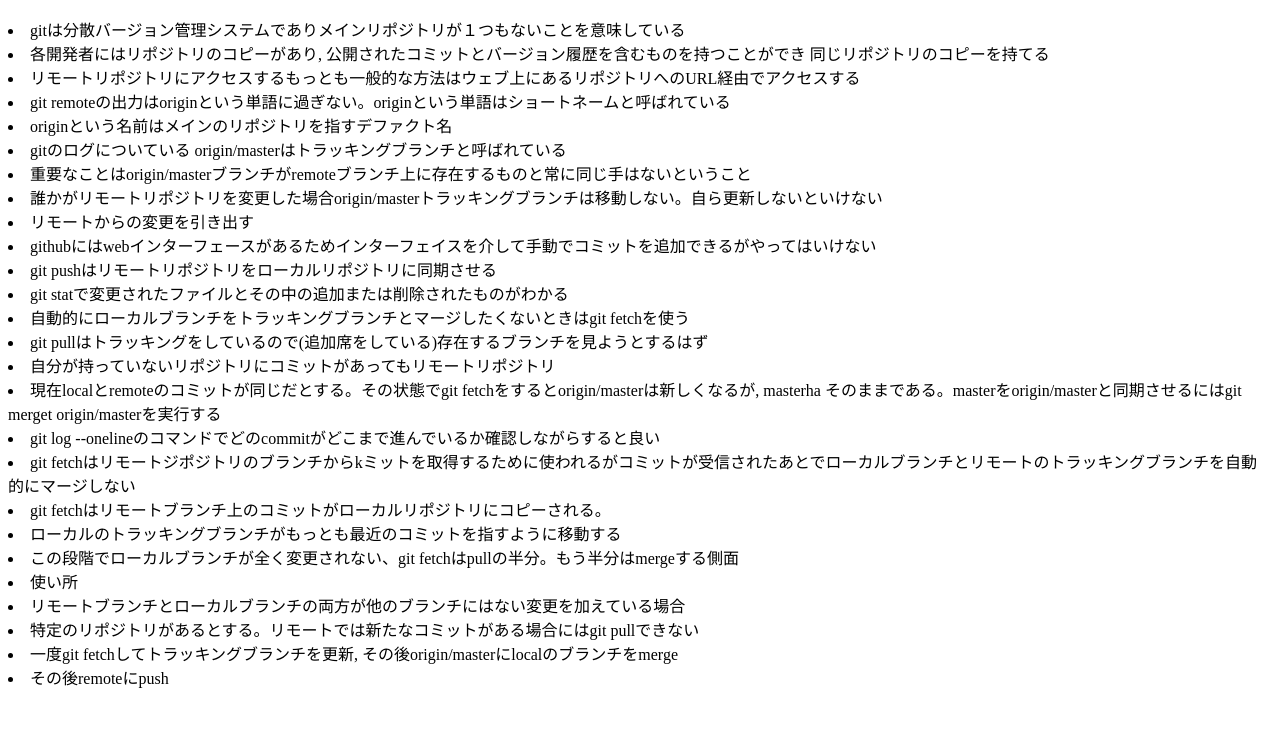
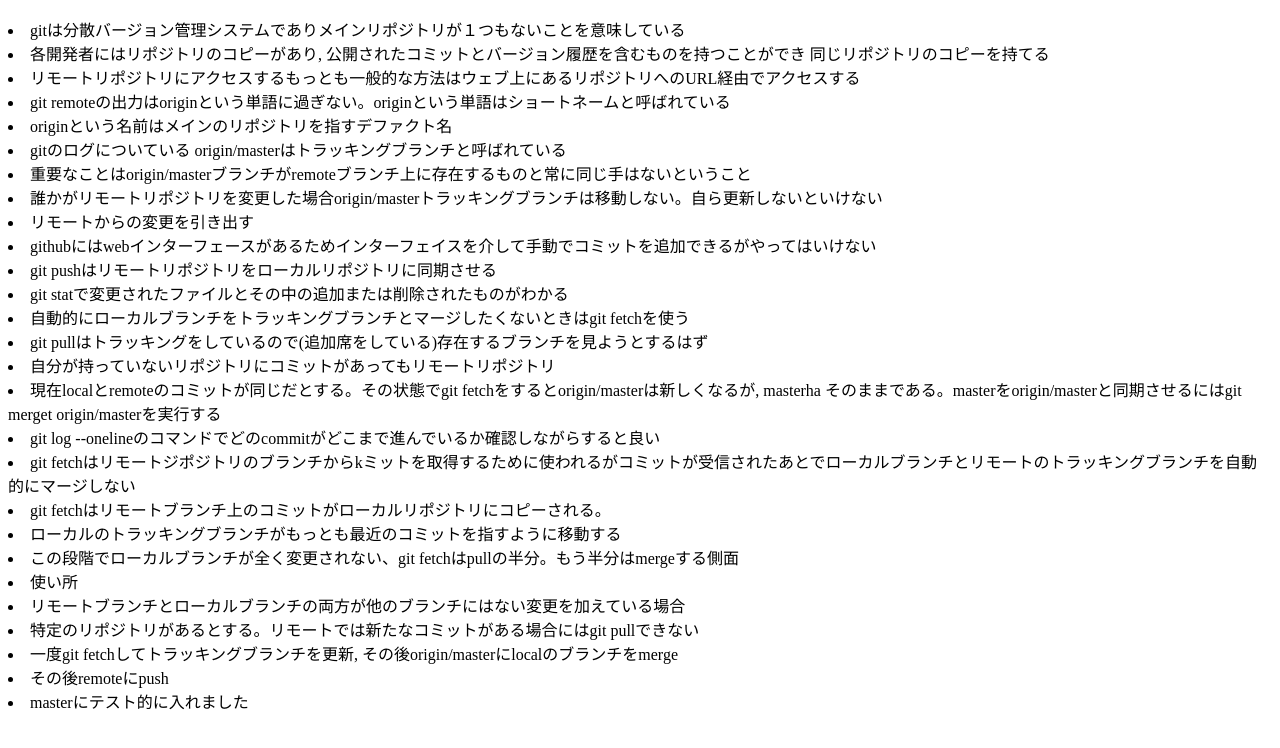
Before and after one commit to seiyamiyaoka/testing_github, a plain HTML site: page memo.html in a window 1280 px wide. Shown: the part 50-798 px from the top of the page. Drawn offline with Linux system fonts and the light colour scheme.

Commit message:
masterでメッセージ追加

```diff
--- a/memo.html
+++ b/memo.html
@@ -34,5 +34,6 @@
     <li>特定のリポジトリがあるとする。リモートでは新たなコミットがある場合にはgit pullできない</li>
     <li>一度git fetchしてトラッキングブランチを更新, その後origin/masterにlocalのブランチをmerge</li>
     <li>その後remoteにpush</li>
+    <li>masterにテスト的に入れました</li>
   </body>
 </html>
```
